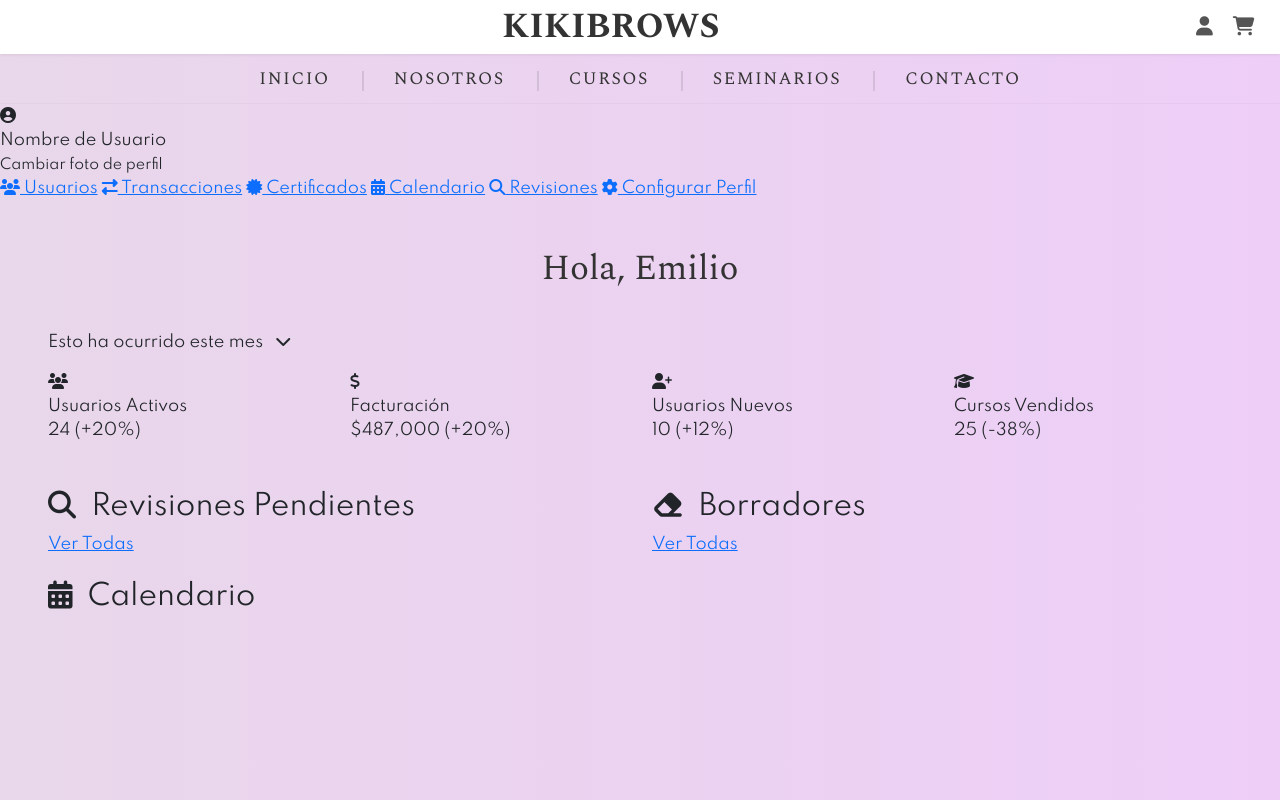
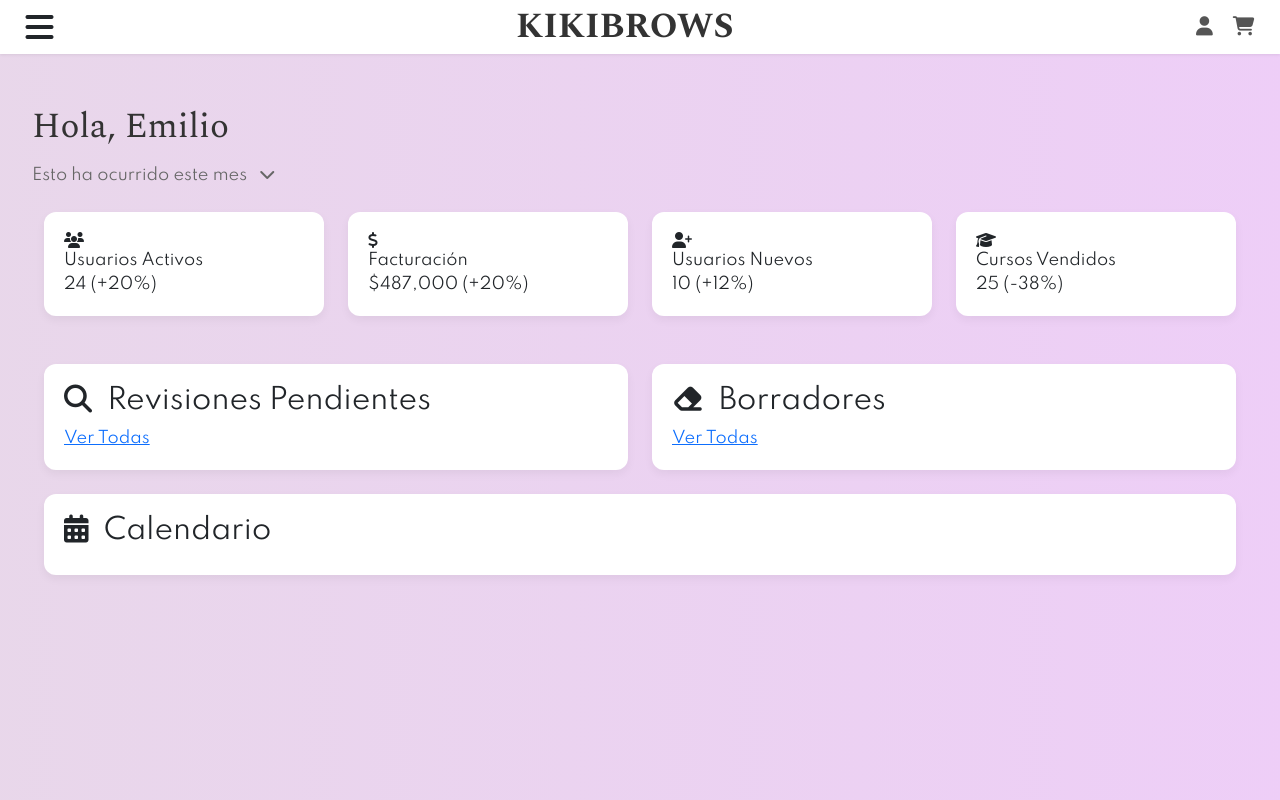
Before and after one commit to RawSecSolutions/KikiBrows, a plain HTML site: page adminPanel.html in a window 1280 px wide. Drawn offline with nearby package versions, Linux system fonts and the light colour scheme.

Commit message:
Panel de Admin
UI Panel de administrador con sus componentes necesarios en directorios /js/ y /css/.

```diff
--- a/adminPanel.html
+++ b/adminPanel.html
@@ -6,8 +6,8 @@
     <title>KIKIBROWS | Panel de Administración</title>
     <link href="https://cdn.jsdelivr.net/npm/bootstrap@5.3.3/dist/css/bootstrap.min.css" rel="stylesheet">
     <link rel="stylesheet" href="https://cdnjs.cloudflare.com/ajax/libs/font-awesome/6.5.2/css/all.min.css">
-    <link rel="stylesheet" href="css/layout.css">
-    <link rel="stylesheet" href="css/dashboard.css">
+    <link rel="stylesheet" href="css/layoutAdmin.css">
+    <link rel="stylesheet" href="css/dashboardAdmin.css">
 </head>
 <body>
 
@@ -104,8 +104,8 @@
     </div>
 
     <script src="https://cdn.jsdelivr.net/npm/bootstrap@5.3.3/dist/js/bootstrap.bundle.min.js"></script>
-    <script src="js/componentes.js"></script>
-    <script src="js/dashboard.js"></script>
+    <script src="js/componenteAdmin.js"></script>
+    <script src="js/dashboardAdmin.js"></script>
 
 </body>
 </html>
```
